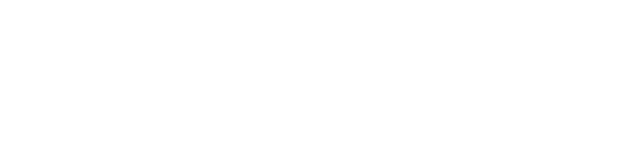
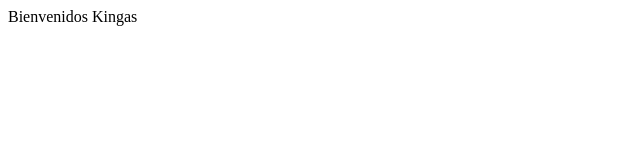
Before and after one commit to FKaranicolas/ejercicio1, a plain HTML site: page index.html in a window 1280 px wide. Shown: the whole page, without its empty margins (0-640 px from the left). Drawn offline with Linux system fonts and the light colour scheme.

Commit message:
Cambio el nombre del autor

```diff
--- a/index.html
+++ b/index.html
@@ -4,9 +4,10 @@
 <meta charset="UTF-8">
 <meta name="description" content="Free Web tutorials">
 <meta name="keywords" content="HTML,CSS,XML,JavaScript">
-<meta name="author" content="John Doe">
+<meta name="author" content="Facundo Karanicolas">
 <meta name="viewport" content="width=device-width, initial-scale=1.0">
 </head>
 <body>
+    Bienvenidos Kingas
 </body>
 </html>
```
